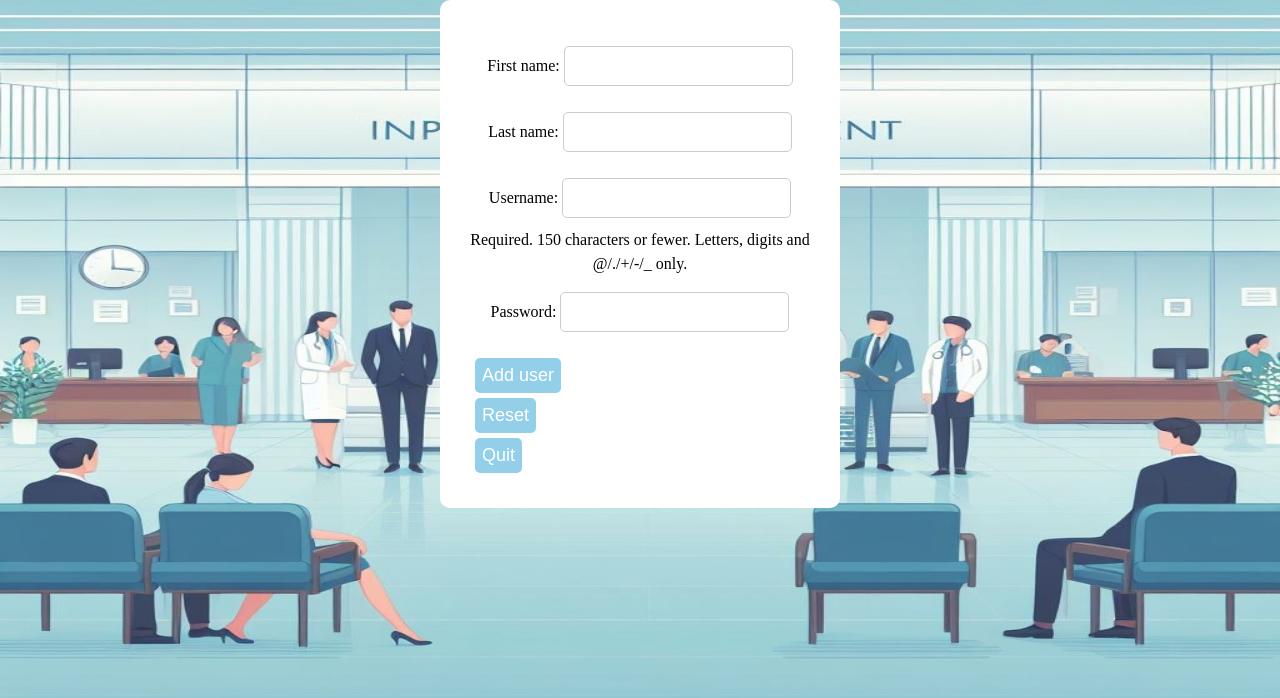
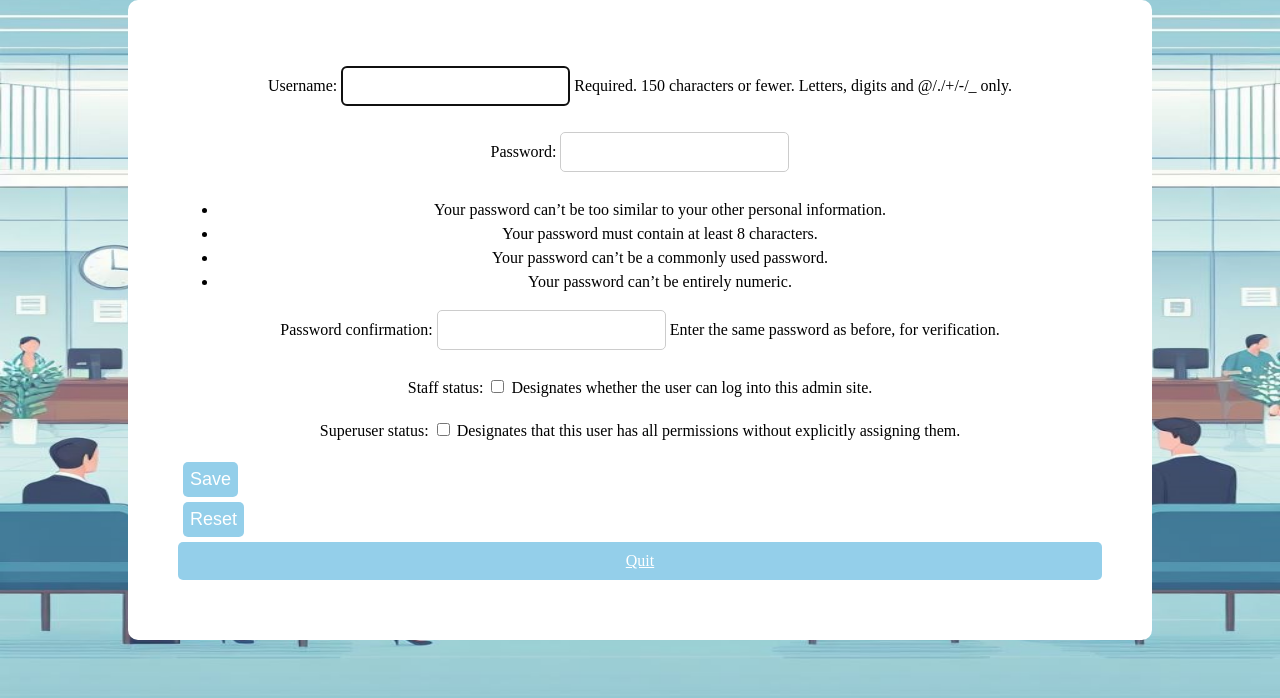
Before and after one commit to cornelia1504/Puget_Hospital_Management, a Django app: page /add_user/ in a window 1280 px wide. Shown: the part 66-764 px from the top of the page. Run offline with Django 4.2, Linux system fonts and the light colour scheme; a user stored in the database is signed in.

Commit message:
admin workspace done

```diff
--- a/inpatientsystem/forms.py
+++ b/inpatientsystem/forms.py
@@ -4,9 +4,9 @@ from django.contrib.auth.models import User
 from django.contrib.auth.forms import UserCreationForm
 from inpatientsystemApp.models import Department, Patient, Doctor, Bed, Operation, OperatingRoom, OperatingRoomSchedule, OperationPerforming
 #login admin/doctor
-class LoginForm(forms.Form):
-    username = forms.CharField(max_length=63, label='Nom d’utilisateur')
-    password = forms.CharField(max_length=63, widget=forms.PasswordInput, label='Mot de passe')
+class admin_login_Form(forms.Form):
+    username = forms.CharField(max_length=63, label='Username')
+    password = forms.CharField(max_length=63, widget=forms.PasswordInput, label='Password')
 
 # for admin signup
 class SingupForm(forms.ModelForm):
--- a/inpatientsystem/models.py
+++ b/inpatientsystem/models.py
@@ -2,7 +2,7 @@
 from django.db import models
 class Department(models.Model):
     id_department = models.AutoField(primary_key=True)
-    name_department = models.CharField(max_length=50)
+    department = models.CharField(max_length=50)
 
 class Patient(models.Model):
     id_patient = models.AutoField(primary_key=True)
--- a/inpatientsystem/urls.py
+++ b/inpatientsystem/urls.py
@@ -18,12 +18,11 @@ from django.urls import path
 from inpatientsystemApp import views
 
 urlpatterns = [
+    path('', views.homepage),
     path('admin/', admin.site.urls, name='admin'),
-    path('', views.homepage),
-    path('click_admin/', views.click_admin, name='click_admin'),
-    path('click_doctor/', views.click_doctor, name='click_doctor'),
-    path('admin_login/',views.singup_admin_form, name='admin_login'),
+    path('admin_login/', views.admin_login, name='admin_login'),
     path('admin_workspace/', views.admin_workspace, name='admin_workspace'),
     path('doctor_login/', views.singup_doctor_form, name='doctor_login'),
-    path('add_user/', views.add_doctor, name='add_user'),
+    path('add_user/', views.add_user, name='add_user'),
+    path('add_doctor/', views.add_doctor, name='add_doctor'),
 ]
--- a/inpatientsystemApp/static/css/styles.css
+++ b/inpatientsystemApp/static/css/styles.css
@@ -82,10 +82,10 @@ form {
     color: black;
     font-size: 16px;
     font-family: serif, "Harlow Solid Italic"; ]
-    width: 50%;
-    max-width: 400px;
+    width: auto; /* Utilisation de "auto" pour laisser le formulaire s'adapter à la taille du contenu */
+    max-width: 80%;
     margin: 0 auto; /* Pour centrer le formulaire horizontalement */
-    padding: 20px; /* Ajouter de l'espace à l'intérieur du formulaire */
+    padding: 40px; /* Ajouter de l'espace à l'intérieur du formulaire */
     box-sizing: border-box; /* Assure que la largeur inclut les rembourrages et les bordures */
     border: 10px solid rgba(255, 255, 255, 1); /* Bordure bleue semi-transparente */
     border-radius: 10px; /* Bords arrondis */
--- a/inpatientsystemApp/templates/add_user.html
+++ b/inpatientsystemApp/templates/add_user.html
@@ -1,13 +1,13 @@
 {% extends 'homepage.html' %}
 
-{% block content %}
+{% block content_add %}
   <form class="center-form" method="post" action="{% url 'add_user' %}">
     {% csrf_token %}
     {{ form.as_p }}
     <div class="button-container">
-      <button type="submit">Add user</button>
+      <button type="submit">Save</button>
       <button type="reset">Reset</button>
-      <button type="button">Quit</button>
+        <a href="{% url 'admin_workspace' %}">Quit</a>
     </div>
   </form>
-{% endblock %}
+{% endblock content_add %}
--- /dev/null
+++ b/inpatientsystemApp/templates/admin_django.html
@@ -0,0 +1,3 @@
+{% if request.user.is_staff %}
+    <a href="{% url 'admin:index' %}">Aller à l'administration</a>
+{% endif %}
--- a/inpatientsystemApp/templates/admin_workspace.html
+++ b/inpatientsystemApp/templates/admin_workspace.html
@@ -6,10 +6,8 @@
       <div class="button-container">
         <p>{{ message }}</p>
           <a type="submit" href = "{% url 'add_user' %}" >Add user</a><br>
-          <a type="submit">Add doctor</a><br>
-          <a type="submit">Add patient</a><br>
-          <a type="submit">Add bed</a><br>
-          <a type="submit">Add department</a><br>
+          <a type="submit" href = "{% url 'add_doctor' %}">Add doctor</a><br>
+          <a href="{% url 'admin:index' %}">Go to administration</a>
       </div>
   </form>
 {% endblock admin_content %}
--- a/inpatientsystemApp/templates/homepage.html
+++ b/inpatientsystemApp/templates/homepage.html
@@ -25,6 +25,7 @@
     </div>
 {% block content %}
     {% block admin_content %}
+        {% block content_add %}
 <div class="content">
     <button class="home_button", value="click_admin">
         <img src="{% static 'media/images/clipboard-user-solid.svg' %}" alt="admin" >
@@ -35,6 +36,7 @@
         <a class="home_button" href="{% url 'doctor_login' %}" role="button">Doctor login</a>
     </button>
     </div>
+        {% endblock content_add %}
     {% endblock admin_content %}
 {% endblock content %}
 </body>
--- a/inpatientsystemApp/views.py
+++ b/inpatientsystemApp/views.py
@@ -4,20 +4,45 @@ from django.shortcuts import render, redirect
 from django.contrib.auth.forms import UserCreationForm
 from django.contrib.auth.decorators import login_required
 from django.contrib import messages
+from django import forms as dj_form
+from django.contrib import messages
+from django.shortcuts import render, redirect
+
 def homepage(request,):
-    return render(request, "homepage.html", {"name" : "Mamitiana"})
+    return render(request, "homepage.html", {"name": "Mamitiana"})
+def add(request, class_forms, template, redirect_page):
+    if not request.user.is_staff:
+        messages.error(request, "Access denied")
+        return redirect(redirect_page)
 
-def click_admin(request,):
-    return render(request, "admin_workspace.html", {"name" : "Mamitiana"})
+    form_class = getattr(forms, class_forms, None)
 
-def click_doctor(request,):
-    return render(request, "doctorclick.html", {"name" : "Mamitiana"})
+    if not form_class:
+        messages.error(request, "Invalid form class")
+        return redirect(redirect_page)
 
-def singup_admin_form(request):
-    form = forms.LoginForm()
+    if request.method == 'POST':
+        form = form_class(request.POST)
+        if form.is_valid():
+            user = form.save()
+            #messages.success(request, f'{user.username} is added successfully!')
+            return redirect(redirect_page)
+    else:
+        form = form_class()
+
+    return render(request, template, {'form': form})
+
+def add_user(request):
+    return add(request, 'SuperuserCreationForm', 'add_user.html', 'admin_workspace')
+
+def add_doctor(request):
+    return add(request, 'DoctorForm', 'add_doctor.html', 'admin_workspace')
+
+def admin_login(request):
+    form = forms.admin_login_Form()
     message = ''
     if request.method == 'POST':
-        form = forms.LoginForm(request.POST)
+        form = forms.admin_login_Form(request.POST)
         if form.is_valid():
             user = authenticate(
                 username=form.cleaned_data['username'],
@@ -35,6 +60,14 @@ def singup_admin_form(request):
 def admin_workspace(request):
     return render(request, "admin_workspace.html", {"name" : "Mamitiana"})
 
+@login_required
+def admin_django(request):
+    if request.user.is_staff:
+        return render(request, 'admin_django.html')
+    else:
+        # Gérer le cas où l'utilisateur n'est pas membre du personnel
+        #return render(request, 'non_staff_template.html')
+        return redirect('homepage.html')# template à crer et à modifier
 @login_required
 def add_superuser(request):
     if not request.user.is_staff:
@@ -68,19 +101,3 @@ def singup_doctor_form(request):
                 message = 'Invalid identifier or password'
     return render(
         request, 'doctor_login.html', context={'form': form, 'message': message})
-@login_required
-def add_doctor(request):
-    if not request.user.is_staff:
-        messages.error(request, "Access dined")
-        return redirect('homepage')
-
-    if request.method == 'POST':
-        form = forms.DoctorUserForm(request.POST)
-        if form.is_valid():
-            user = form.save()
-            messages.success(request, f'User {user.username} is added successfully!')
-            return redirect('admin_workspace')
-    else:
-        form = forms.SingupForm()
-
-    return render(request, 'add_user.html', {'form': form})
```
Also changed, not shown: inpatientsystemApp/templates/add_doctor.html (added, +26 -0 lines), db.sqlite3.
